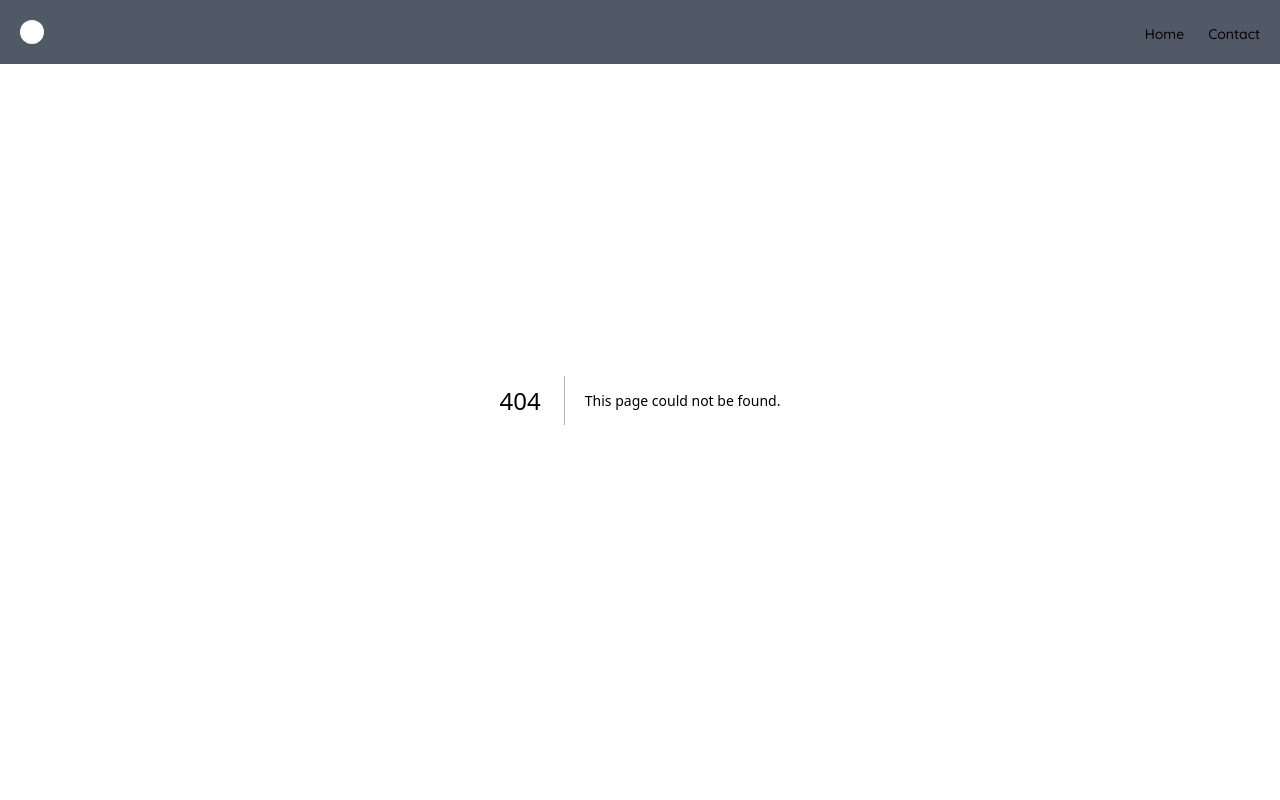
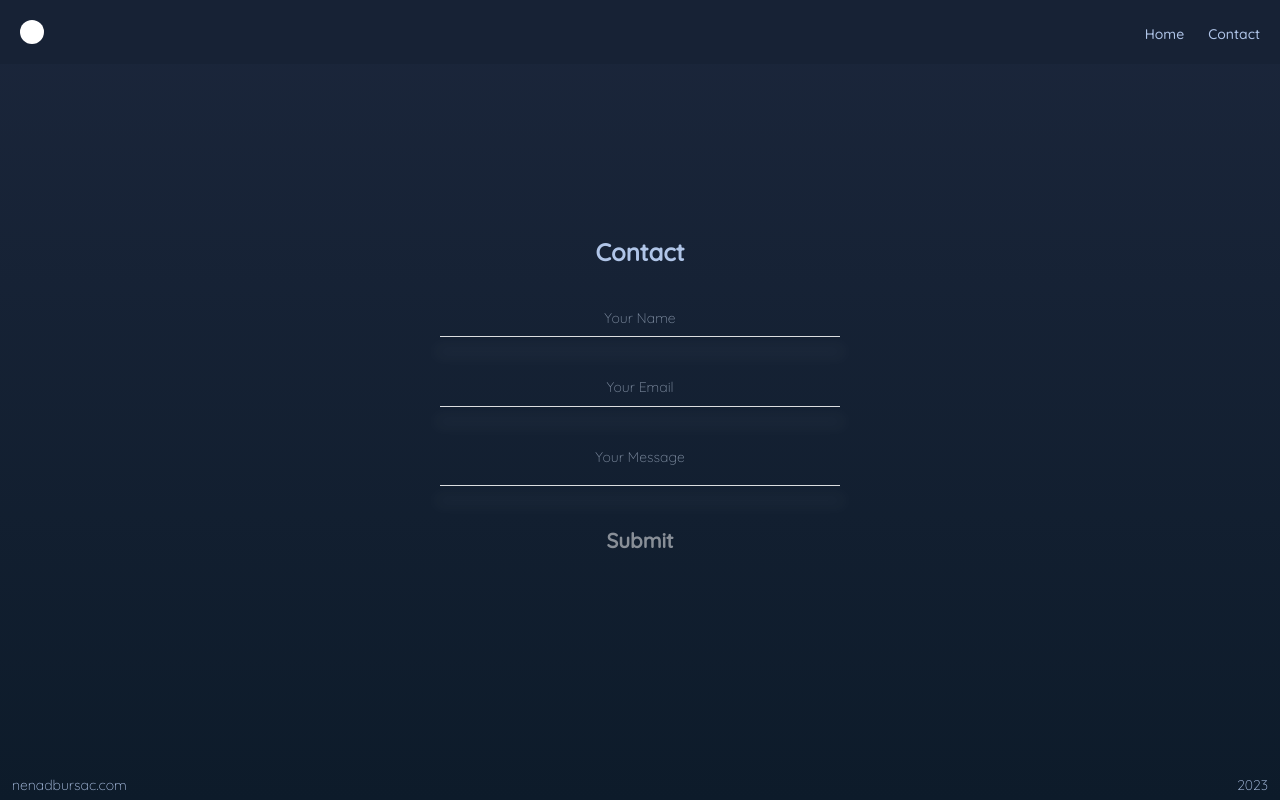
Before and after one commit to nbursa/next-portal, a Next.js app: page /contact/Page in a window 1280 px wide. Before the commit this address had no page. Built offline with nearby package versions, Linux system fonts and the light colour scheme; no server answers.

Commit message:
contact form base

```diff
--- a/package.json
+++ b/package.json
@@ -8,7 +8,8 @@
     "start": "next start",
     "lint": "next lint",
     "server": "NODE_ENV=development node server.js",
-    "server:prod": "NODE_ENV=production node server.js"
+    "server:prod": "NODE_ENV=production node server.js",
+    "build:prod": "NODE_ENV=production next build"
   },
   "dependencies": {
     "@types/node": "20.1.0",
--- /dev/null
+++ b/src/pages/contact/Page.tsx
@@ -0,0 +1,145 @@
+import React, {useRef, useState} from 'react';
+import Layout from '@/layouts';
+
+type FormData = {
+  name: string;
+  email: string;
+  message: string;
+};
+
+const ContactPage: React.FC = () => {
+  const [formData, setFormData] = useState<FormData>({
+    name: '',
+    email: '',
+    message: '',
+  });
+  const [focusState, setFocusState] = useState({
+    name: false,
+    email: false,
+    message: false,
+  });
+  const [isValid, setIsValid] = useState<boolean>(false);
+  const textareaRef = useRef<HTMLTextAreaElement>(null);
+
+  const handleInputFocus = (field: keyof typeof focusState) => {
+    setFocusState((prevState) => ({...prevState, [field]: true}));
+  };
+
+  const handleInputBlur = (field: keyof typeof focusState) => {
+    setFocusState((prevState) => ({...prevState, [field]: false}));
+  };
+
+  const handleInputChange = (e: React.ChangeEvent<HTMLInputElement | HTMLTextAreaElement>) => {
+    if (textareaRef.current) {
+      if (textareaRef.current.scrollHeight < 200) {
+        textareaRef.current.style.height = `${textareaRef.current.scrollHeight}px`;
+      }
+    }
+
+    const {name, value} = e.target;
+    setFormData((prevFormData) => ({...prevFormData, [name]: value}));
+
+    if (formData.name.trim() && formData.email.trim() && formData.message.trim()) {
+      setIsValid(true);
+    } else {
+      setIsValid(false);
+    }
+  };
+
+  const handleSubmit = (e: React.FormEvent<HTMLFormElement>) => {
+    e.preventDefault();
+    // Add code to handle form submission here, such as sending the form data to an API.
+    console.log(formData);
+  };
+
+  return (
+    <Layout title="Contact Page" classNames="">
+      <div className="min-h-screen flex items-center justify-center">
+        <form onSubmit={handleSubmit} className="w-full max-w-md p-6">
+          <h2 className="text-2xl font-bold mb-8 text-center">Contact</h2>
+          <div className="mb-8">
+            <input
+              type="text"
+              id="name"
+              name="name"
+              value={formData.name}
+              onChange={handleInputChange}
+              placeholder="Your Name"
+              onFocus={() => handleInputFocus('name')}
+              onBlur={() => handleInputBlur('name')}
+              className={`blink-caret touch-none resize-none w-full text-center outline-none py-2 px-4 bg-transparent text-[20px] sm:text-[24px] xl:text-[1vw] leading-relaxed ${
+                !!formData.name || focusState.name ? 'placeholder:text-transparent' : 'placeholder:text-gray placeholder:text-sm'
+              }`}
+              required
+            />
+            <div
+              className={`h-[1px] bg-white mx-auto ease-in duration-300 ${
+                focusState.name
+                  ? 'w-[25px] shadow-[0_15px_20px_5px_rgba(255,255,255,0.15)] opacity-100'
+                  : 'w-full shadow-[0_15px_15px_5px_rgba(255,255,255,0.05)] opacity-85'
+              }`}
+            ></div>
+          </div>
+          <div className="mb-8">
+            <input
+              type="email"
+              id="email"
+              name="email"
+              value={formData.email}
+              placeholder="Your Email"
+              onChange={handleInputChange}
+              onFocus={() => handleInputFocus('email')}
+              onBlur={() => handleInputBlur('email')}
+              className={`blink-caret touch-none resize-none w-full text-center outline-none py-2 px-4 bg-transparent text-[20px] sm:text-[24px] xl:text-[1vw] leading-relaxed ${
+                !!formData.email || focusState.email ? 'placeholder:text-transparent' : 'placeholder:text-gray placeholder:text-sm'
+              }`}
+              required
+            />
+            <div
+              className={`h-[1px] bg-white mx-auto ease-in duration-300 ${
+                focusState.email
+                  ? 'w-[25px] shadow-[0_15px_20px_5px_rgba(255,255,255,0.15)] opacity-100'
+                  : 'w-full shadow-[0_15px_15px_5px_rgba(255,255,255,0.05)] opacity-85'
+              }`}
+            ></div>
+          </div>
+          <div className="mb-8">
+            <textarea
+              ref={textareaRef}
+              id="message"
+              name="message"
+              value={formData.message}
+              placeholder="Your Message"
+              onChange={handleInputChange}
+              onFocus={() => handleInputFocus('message')}
+              onBlur={() => handleInputBlur('message')}
+              className={`blink-caret touch-none resize-none w-full text-center outline-none py-2 px-4 bg-transparent text-[20px] sm:text-[24px] xl:text-[1vw] leading-relaxed ${
+                !!formData.message || focusState.message ? 'placeholder:text-transparent' : 'placeholder:text-gray placeholder:text-sm'
+              }`}
+              rows={1}
+              required
+            />
+            <div
+              className={`h-[1px] bg-white mx-auto ease-in duration-300 ${
+                focusState.message
+                  ? 'w-[25px] shadow-[0_15px_20px_5px_rgba(255,255,255,0.15)] opacity-100'
+                  : 'w-full shadow-[0_15px_15px_5px_rgba(255,255,255,0.05)] opacity-85'
+              }`}
+            ></div>
+          </div>
+          <button
+            type="submit"
+            className={`w-full p-2 bg-transparent text-white font-semibold rounded-md ${
+              !isValid && 'opacity-50 cursor-not-allowed'
+            }`}
+            disabled={!isValid}
+          >
+            Submit
+          </button>
+        </form>
+      </div>
+    </Layout>
+  );
+};
+
+export default ContactPage;
--- /dev/null
+++ b/src/pages/contact/index.ts
@@ -0,0 +1,3 @@
+import ContactPage from './Page';
+
+export default ContactPage;
```
